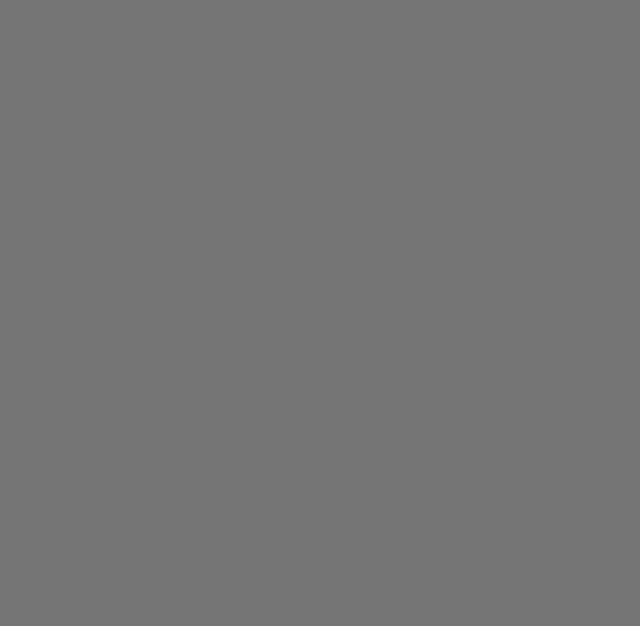
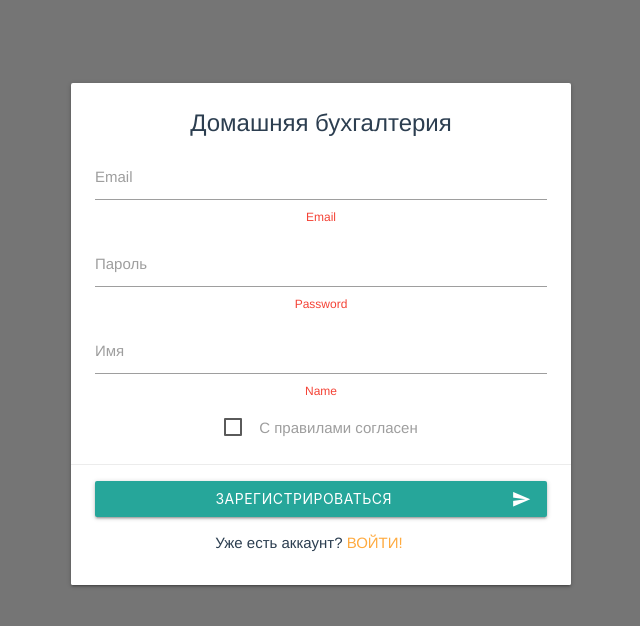
Before and after one commit to Ustingit/vue-learning-crm, a Vue app: page /register in a window 1280 px wide. Shown: the top 626 px of the page, without its empty margins (319-959 px from the left). Built offline with nearby package versions, Linux system fonts and the light colour scheme.

Commit message:
add views

```diff
--- a/src/router/index.js
+++ b/src/router/index.js
@@ -19,12 +19,58 @@ const routes = [
     component: () => import('../views/Login.vue'),
   },
   {
+    path: '/register',
+    name: 'register',
+    meta: { layout: 'empty' },
+    component: () => import('../views/Register.vue'),
+  },
+  {
     path: '/categories',
     name: 'categories',
     meta: {
       layout: 'main'
     },
     component: () => import('../views/Categories.vue'),
+  },
+  {
+    path: '/detail-record',
+    name: 'detail-record',
+    meta: {
+      layout: 'main'
+    },
+    component: () => import('../views/DetailRecord.vue'),
+  },
+  {
+    path: '/history',
+    name: 'history',
+    meta: {
+      layout: 'main'
+    },
+    component: () => import('../views/History.vue'),
+  },
+  {
+    path: '/planning',
+    name: 'planning',
+    meta: {
+      layout: 'main'
+    },
+    component: () => import('../views/Planning.vue'),
+  },
+  {
+    path: '/profile',
+    name: 'profile',
+    meta: {
+      layout: 'main'
+    },
+    component: () => import('../views/Profile.vue'),
+  },
+  {
+    path: '/record',
+    name: 'record',
+    meta: {
+      layout: 'main'
+    },
+    component: () => import('../views/Record.vue'),
   },
 ];
 
--- /dev/null
+++ b/src/views/DetailRecord.vue
@@ -0,0 +1,27 @@
+<template>
+
+<div>
+  <div>
+    <div class="breadcrumb-wrap">
+      <a href="/history" class="breadcrumb">История</a>
+      <a class="breadcrumb">
+        Расход
+      </a>
+    </div>
+    <div class="row">
+      <div class="col s12 m6">
+        <div class="card red">
+          <div class="card-content white-text">
+            <p>Описание:</p>
+            <p>Сумма:</p>
+            <p>Категория:</p>
+
+            <small>12.12.12</small>
+          </div>
+        </div>
+      </div>
+    </div>
+  </div>
+</div>
+
+</template>
--- /dev/null
+++ b/src/views/History.vue
@@ -0,0 +1,45 @@
+<template>
+
+<div>
+  <div class="page-title">
+    <h3>История записей</h3>
+  </div>
+
+  <div class="history-chart">
+    <canvas></canvas>
+  </div>
+
+  <section>
+    <table>
+      <thead>
+      <tr>
+        <th>#</th>
+        <th>Сумма</th>
+        <th>Дата</th>
+        <th>Категория</th>
+        <th>Тип</th>
+        <th>Открыть</th>
+      </tr>
+      </thead>
+
+      <tbody>
+      <tr>
+        <td>1</td>
+        <td>1212</td>
+        <td>12.12.32</td>
+        <td>name</td>
+        <td>
+          <span class="white-text badge red">Расход</span>
+        </td>
+        <td>
+          <button class="btn-small btn">
+            <i class="material-icons">open_in_new</i>
+          </button>
+        </td>
+      </tr>
+      </tbody>
+    </table>
+  </section>
+</div>
+
+</template>
--- /dev/null
+++ b/src/views/Planning.vue
@@ -0,0 +1,25 @@
+<template>
+
+<div>
+  <div class="page-title">
+    <h3>Планирование</h3>
+    <h4>12 212</h4>
+  </div>
+
+  <section>
+    <div>
+      <p>
+        <strong>Девушка:</strong>
+        12 122 из 14 0000
+      </p>
+      <div class="progress" >
+        <div
+            class="determinate green"
+            style="width:40%"
+        ></div>
+      </div>
+    </div>
+  </section>
+</div>
+
+</template>
--- /dev/null
+++ b/src/views/Profile.vue
@@ -0,0 +1,26 @@
+<template>
+
+<div>
+  <div class="page-title">
+    <h3>Профиль</h3>
+  </div>
+
+  <form class="form">
+    <div class="input-field">
+      <input
+          id="description"
+          type="text"
+      >
+      <label for="description">Имя</label>
+      <span
+            class="helper-text invalid">name</span>
+    </div>
+
+    <button class="btn waves-effect waves-light" type="submit">
+      Обновить
+      <i class="material-icons right">send</i>
+    </button>
+  </form>
+</div>
+
+</template>
--- /dev/null
+++ b/src/views/Record.vue
@@ -0,0 +1,67 @@
+<template>
+
+<div>
+  <div class="page-title">
+    <h3>Новая запись</h3>
+  </div>
+
+  <form class="form">
+    <div class="input-field" >
+      <select>
+        <option
+        >name cat</option>
+      </select>
+      <label>Выберите категорию</label>
+    </div>
+
+    <p>
+      <label>
+        <input
+            class="with-gap"
+            name="type"
+            type="radio"
+            value="income"
+        />
+        <span>Доход</span>
+      </label>
+    </p>
+
+    <p>
+      <label>
+        <input
+            class="with-gap"
+            name="type"
+            type="radio"
+            value="outcome"
+        />
+        <span>Расход</span>
+      </label>
+    </p>
+
+    <div class="input-field">
+      <input
+          id="amount"
+          type="number"
+      >
+      <label for="amount">Сумма</label>
+      <span class="helper-text invalid">amount пароль</span>
+    </div>
+
+    <div class="input-field">
+      <input
+          id="description"
+          type="text"
+      >
+      <label for="description">Описание</label>
+      <span
+            class="helper-text invalid">description пароль</span>
+    </div>
+
+    <button class="btn waves-effect waves-light" type="submit">
+      Создать
+      <i class="material-icons right">send</i>
+    </button>
+  </form>
+</div>
+
+</template>
--- /dev/null
+++ b/src/views/Register.vue
@@ -0,0 +1,55 @@
+<template>
+    <form class="card auth-card">
+  <div class="card-content">
+    <span class="card-title">Домашняя бухгалтерия</span>
+    <div class="input-field">
+      <input
+          id="email"
+          type="text"
+      >
+      <label for="email">Email</label>
+      <small class="helper-text invalid">Email</small>
+    </div>
+    <div class="input-field">
+      <input
+          id="password"
+          type="password"
+          class="validate"
+      >
+      <label for="password">Пароль</label>
+      <small class="helper-text invalid">Password</small>
+    </div>
+    <div class="input-field">
+      <input
+          id="name"
+          type="text"
+          class="validate"
+      >
+      <label for="name">Имя</label>
+      <small class="helper-text invalid">Name</small>
+    </div>
+    <p>
+      <label>
+        <input type="checkbox" />
+        <span>С правилами согласен</span>
+      </label>
+    </p>
+  </div>
+  <div class="card-action">
+    <div>
+      <button
+          class="btn waves-effect waves-light auth-submit"
+          type="submit"
+      >
+        Зарегистрироваться
+        <i class="material-icons right">send</i>
+      </button>
+    </div>
+
+    <p class="center">
+      Уже есть аккаунт?
+      <a href="/">Войти!</a>
+    </p>
+  </div>
+</form>
+</template>
```
